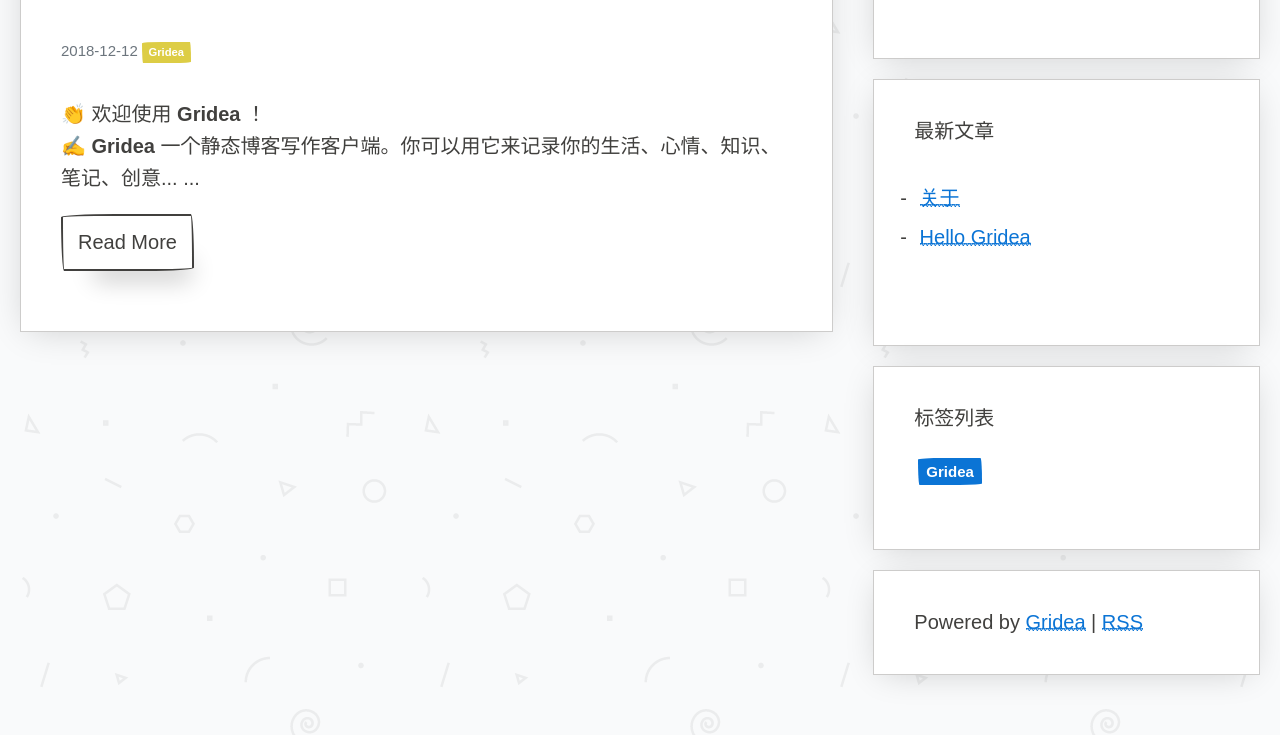
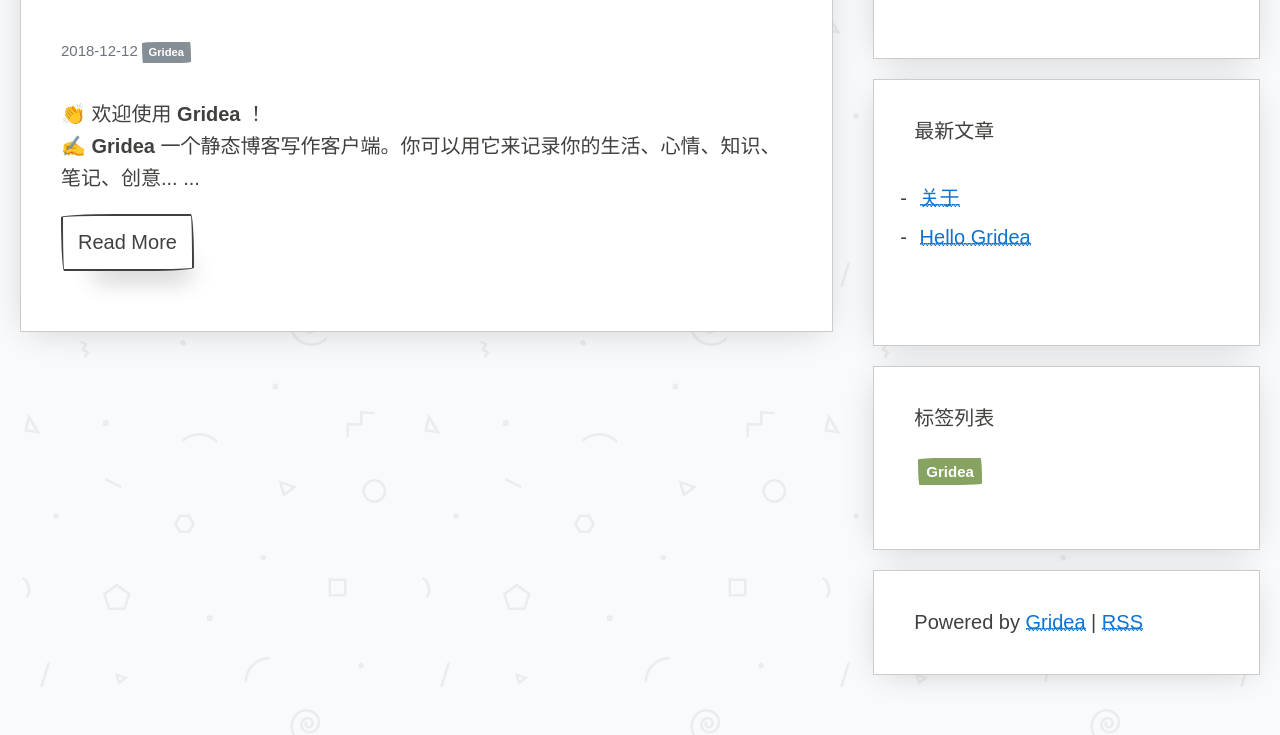
Before and after one commit to withLightStudio/withLightStudio.github.io, a plain HTML site: page tag/H2RXuc-Ef/index.html in a window 1280 px wide. Shown: the part 342-1077 px from the top of the page. Drawn offline with nearby package versions, Linux system fonts and the light colour scheme; a web font is replaced by a local one.

Commit message:
update from gridea: 2022-05-05 16:30:52

```diff
--- a/atom.xml
+++ b/atom.xml
@@ -2,7 +2,7 @@
 <feed xmlns="http://www.w3.org/2005/Atom">
     <id>https://withlightstudio.github.io</id>
     <title>withLight</title>
-    <updated>2022-05-05T08:30:27.683Z</updated>
+    <updated>2022-05-05T08:30:52.730Z</updated>
     <generator>https://github.com/jpmonette/feed</generator>
     <link rel="alternate" href="https://withlightstudio.github.io"/>
     <link rel="self" href="https://withlightstudio.github.io/atom.xml"/>
--- a/tag/H2RXuc-Ef/index.html
+++ b/tag/H2RXuc-Ef/index.html
@@ -88,7 +88,7 @@
     <p class="article-meta">
       2018-12-12
 
-        <a href="https://withlightstudio.github.io/tag/H2RXuc-Ef/" class="badge warning">
+        <a href="https://withlightstudio.github.io/tag/H2RXuc-Ef/" class="badge ">
           Gridea
         </a>
 
@@ -161,7 +161,7 @@
     </div>
     <div class="row">
 
-        <a href="https://withlightstudio.github.io/tag/H2RXuc-Ef/" class="badge secondary">
+        <a href="https://withlightstudio.github.io/tag/H2RXuc-Ef/" class="badge success">
           Gridea
         </a>
 
```
Also changed, not shown: post/hello-gridea/index.html (+2 -2 lines), tags/index.html (+1 -1 lines).
